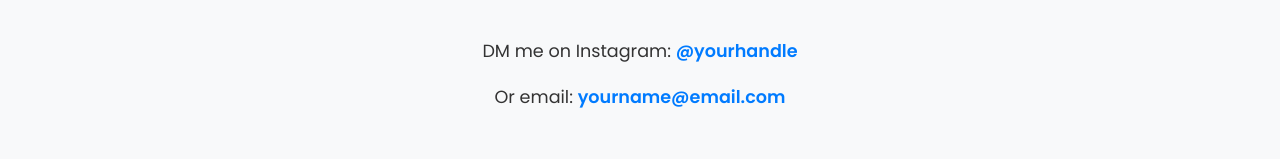
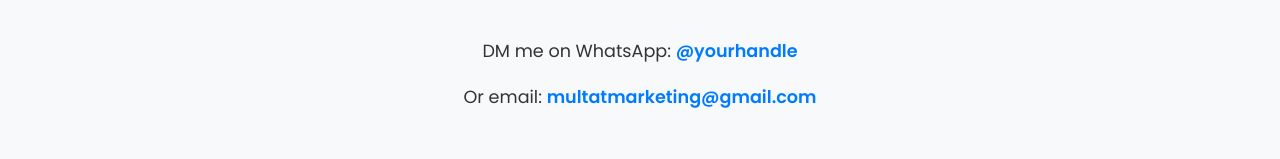
Before and after one commit to nnamdinwedu/private_mentorship, a plain HTML site: page index.html in a window 1280 px wide. Shown: the part 5303-5462 px from the top of the page. Drawn offline with Linux system fonts and the light colour scheme.

Commit message:
Update index.html

```diff
--- a/index.html
+++ b/index.html
@@ -528,8 +528,8 @@
     <section id="contact" class="contact-section">
         <div class="container">
             <h2>Have Questions?</h2>
-            <p>DM me on Instagram: <a href="https://instagram.com/yourhandle" target="_blank">@yourhandle</a></p>
-            <p>Or email: <a href="mailto:yourname@email.com">yourname@email.com</a></p>
+            <p>DM me on WhatsApp: <a href="https://wa.link/zzu29t" target="_blank">@yourhandle</a></p>
+            <p>Or email: <a href="mailto:multatmarketing@gmail.com">multatmarketing@gmail.com</a></p>
         </div>
     </section>
 
```
